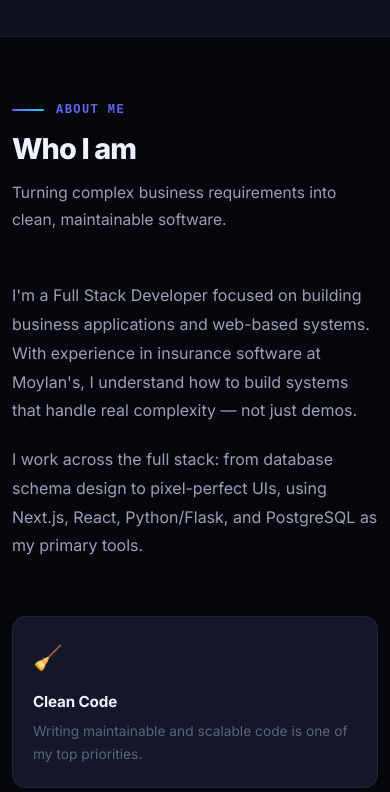
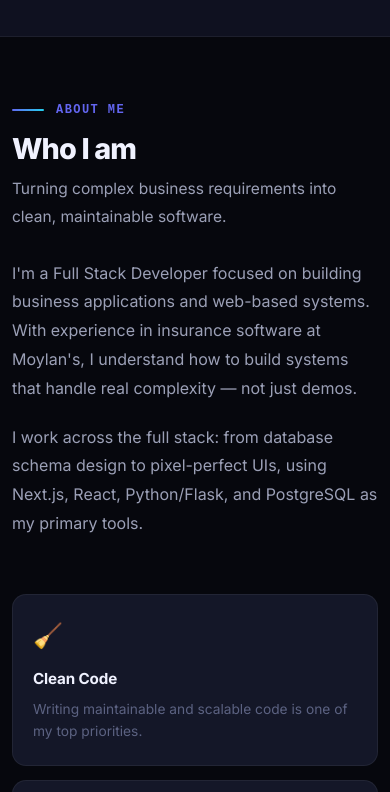
Before and after one commit to engrpaulojimena/web-portfolio, a website: page index.html in a window 390 px wide. Shown: the part 2709-3501 px from the top of the page. Drawn offline with Linux system fonts and the light colour scheme.

```diff
--- a/css/style.css
+++ b/css/style.css
@@ -192,6 +192,7 @@ img { display: block; max-width: 100%; }
   padding: 80px 0 60px;
   position: relative;
   overflow: hidden;
+  scroll-margin-top: 0;
 }
 
 /* Grid background */
@@ -709,7 +710,8 @@ body.light .social-chip img { filter: brightness(0) invert(0.3); }
 }
 
 /* ── SECTION COMMON ── */
-.section { padding: 96px 0; position: relative; z-index: 1; }
+.section { padding: 96px 0; position: relative; z-index: 1; scroll-margin-top: 68px; }
+#home     { scroll-margin-top: 0; }
 .section-alt { background: var(--bg-surface); }
 
 .section-eyebrow {
@@ -749,12 +751,16 @@ body.light .social-chip img { filter: brightness(0) invert(0.3); }
 }
 
 /* ── ABOUT ── */
+.about-left .section-eyebrow { margin-bottom: 12px; }
+.about-left .section-title   { margin-bottom: 10px; }
+.about-left .section-desc    { margin-bottom: 28px; }
+
 .about-grid {
   display: grid;
   grid-template-columns: 1fr 1fr;
   gap: 64px;
-  align-items: start;
-  margin-top: 48px;
+  align-items: center;
+  margin-top: 0;
 }
 
 .about-left p {
@@ -1368,7 +1374,7 @@ body.light .social-chip img { filter: brightness(0) invert(0.3); }
   .hamburger.open span:nth-child(2) { opacity: 0; }
   .hamburger.open span:nth-child(3) { transform: translateY(-7px) rotate(-45deg); }
 
-  .section { padding: 64px 0; }
+  .section { padding: 64px 0; scroll-margin-top: 68px; }
   .about-cards      { grid-template-columns: 1fr; }
   .projects-grid    { grid-template-columns: 1fr; }
   .proj-card--featured { grid-template-columns: 1fr; }
--- a/index.html
+++ b/index.html
@@ -184,15 +184,14 @@
   <!-- ── ABOUT ── -->
   <section id="about" class="section">
     <div class="container">
-      <div class="section-eyebrow">
-        <span class="eyebrow-line"></span>
-        <span class="eyebrow-label">About Me</span>
-      </div>
-      <h2 class="section-title">Who I am</h2>
-      <p class="section-desc">Turning complex business requirements into clean, maintainable software.</p>
-
       <div class="about-grid">
         <div class="about-left reveal">
+          <div class="section-eyebrow">
+            <span class="eyebrow-line"></span>
+            <span class="eyebrow-label">About Me</span>
+          </div>
+          <h2 class="section-title">Who I am</h2>
+          <p class="section-desc">Turning complex business requirements into clean, maintainable software.</p>
           <p>
             I'm a Full Stack Developer focused on building business applications and
             web-based systems. With experience in insurance software at Moylan's, I understand
```
